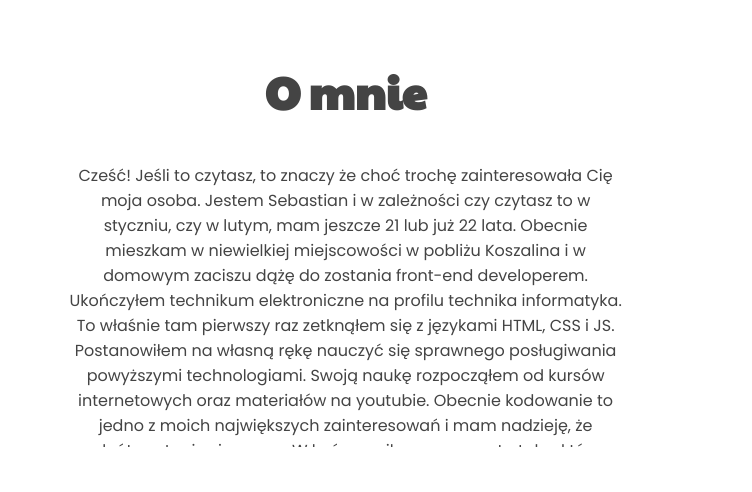
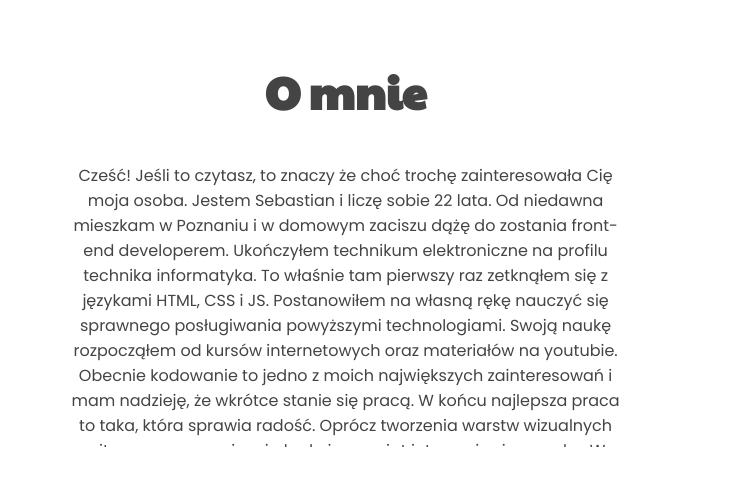
Before and after one commit to ka7thi/portfolio, a plain HTML site: page index.html in a window 1280 px wide. Both pictures are taken after a click on the item "O mnie". Shown: the top 492 px of the page, 0-752 px from the left. Drawn offline with Linux system fonts and the light colour scheme.

Commit message:
Update index.html

```diff
--- a/index.html
+++ b/index.html
@@ -90,7 +90,7 @@
 
         <article class="article --about display-none">
             <h2 class="article__title">O mnie</h2>
-            <p class="article__text --about-text --about-scroll">Cześć! Jeśli to czytasz, to znaczy że choć trochę zainteresowała Cię moja osoba. Jestem Sebastian i w zależności czy czytasz to w styczniu, czy w lutym, mam jeszcze 21 lub już 22 lata. Obecnie mieszkam w niewielkiej miejscowości w pobliżu Koszalina i w domowym zaciszu dążę do zostania front-end developerem. Ukończyłem technikum elektroniczne na profilu technika informatyka. To właśnie tam pierwszy raz zetknąłem się z językami HTML, CSS i JS. Postanowiłem na własną rękę nauczyć się sprawnego posługiwania powyższymi technologiami. Swoją naukę rozpocząłem od kursów internetowych oraz materiałów na youtubie. Obecnie kodowanie to jedno z moich największych zainteresowań i mam nadzieję, że wkrótce stanie się pracą. W końcu najlepsza praca to taka, która sprawia radość. Oprócz tworzenia warstw wizualnych witryn www oraz pisania kodu javascript interesuję się muzyką. W czasach gimnazjalnych słuchałem muzyki elektronicznej i chciałem zostać DJem, lecz obecnie w sercu gra mi polski rap. To właśnie on stał się inspiracją stylu graficznego strony, na której właśnie się znajdujesz. Lubię również od czasu do czasu pograć w jakieś gry. W przeszłości kilka razy pilnowałem porządku jako moderator na forach internetowych oraz jako administrator w grach online.</p>
+            <p class="article__text --about-text --about-scroll">Cześć! Jeśli to czytasz, to znaczy że choć trochę zainteresowała Cię moja osoba. Jestem Sebastian i liczę sobie 22 lata. Od niedawna mieszkam w Poznaniu i w domowym zaciszu dążę do zostania front-end developerem. Ukończyłem technikum elektroniczne na profilu technika informatyka. To właśnie tam pierwszy raz zetknąłem się z językami HTML, CSS i JS. Postanowiłem na własną rękę nauczyć się sprawnego posługiwania powyższymi technologiami. Swoją naukę rozpocząłem od kursów internetowych oraz materiałów na youtubie. Obecnie kodowanie to jedno z moich największych zainteresowań i mam nadzieję, że wkrótce stanie się pracą. W końcu najlepsza praca to taka, która sprawia radość. Oprócz tworzenia warstw wizualnych witryn www oraz pisania kodu javascript interesuję się muzyką. W czasach gimnazjalnych słuchałem muzyki elektronicznej i chciałem zostać DJem, lecz obecnie w sercu gra mi polski rap. To właśnie on stał się inspiracją stylu graficznego strony, na której właśnie się znajdujesz. Lubię również od czasu do czasu pograć w jakieś gry. W przeszłości kilka razy pilnowałem porządku jako moderator na forach internetowych oraz jako administrator w grach online.</p>
         </article>
     </div>
 
```
